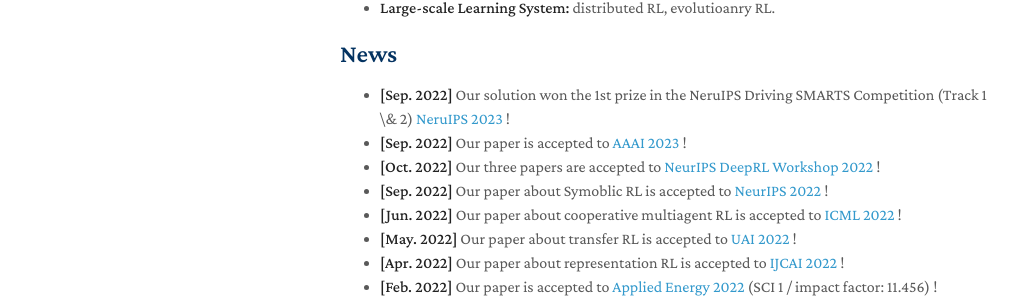
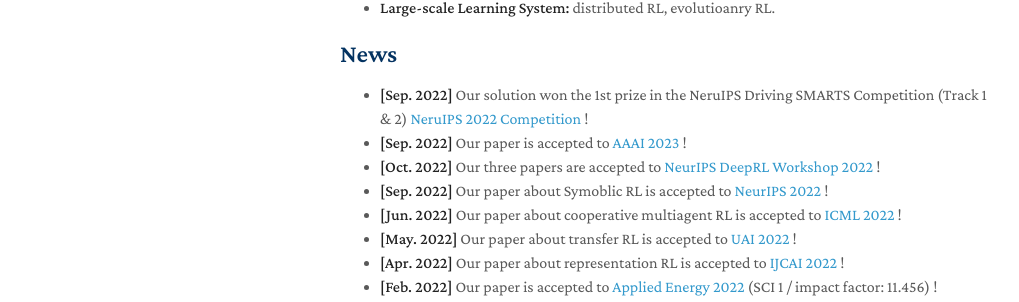
Before and after one commit to Yanzzzzz/yanzzzzz.github.io, a Jekyll site: the page built from index.md, in a window 1280 px wide and 900 px high. Shown: the part 387-689 px from the top of the window, without its empty margins (130-1149 px from the left). Built offline with Jekyll 4.4.1, drawn with Linux system fonts in a browser that asks for light colours; nearby versions of some CDN libraries; a style sheet for code colours, icons or effects is not loaded; our own code applies the rules of GitHub Pages for plain Markdown files.

Commit message:
Update index.md
add competition result

```diff
--- a/index.md
+++ b/index.md
@@ -15,7 +15,7 @@
 - **Large-scale Learning System:** distributed RL, evolutioanry RL.
 
 ## News
-- **[Sep. 2022]** Our solution won the 1st prize in the NeruIPS Driving SMARTS Competition (Track 1 \& 2) [NeruIPS 2023](https://smarts-project.github.io/) !
+- **[Sep. 2022]** Our solution won the 1st prize in the NeruIPS Driving SMARTS Competition (Track 1 & 2) [NeruIPS 2022 Competition](https://smarts-project.github.io/) !
 - **[Sep. 2022]** Our paper is accepted to [AAAI 2023](https://aaai.org/Conferences/AAAI-23) !
 - **[Oct. 2022]** Our three papers are accepted to [NeurIPS DeepRL Workshop 2022](https://sites.google.com/view/deep-rl-workshop-neurips-2022) !
 - **[Sep. 2022]** Our paper about Symoblic RL is accepted to [NeurIPS 2022](https://nips.cc/Conferences/2022) !
```
